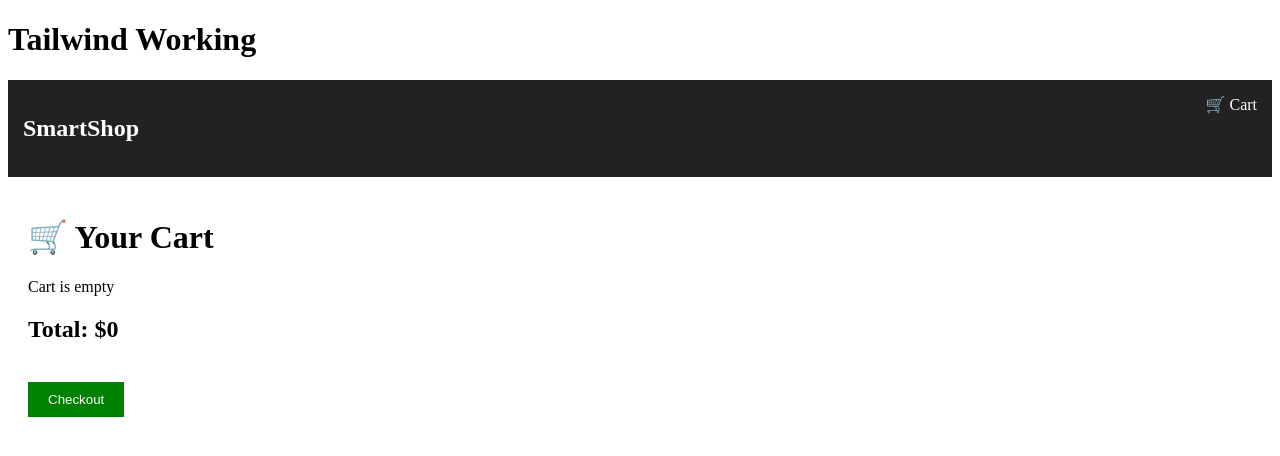
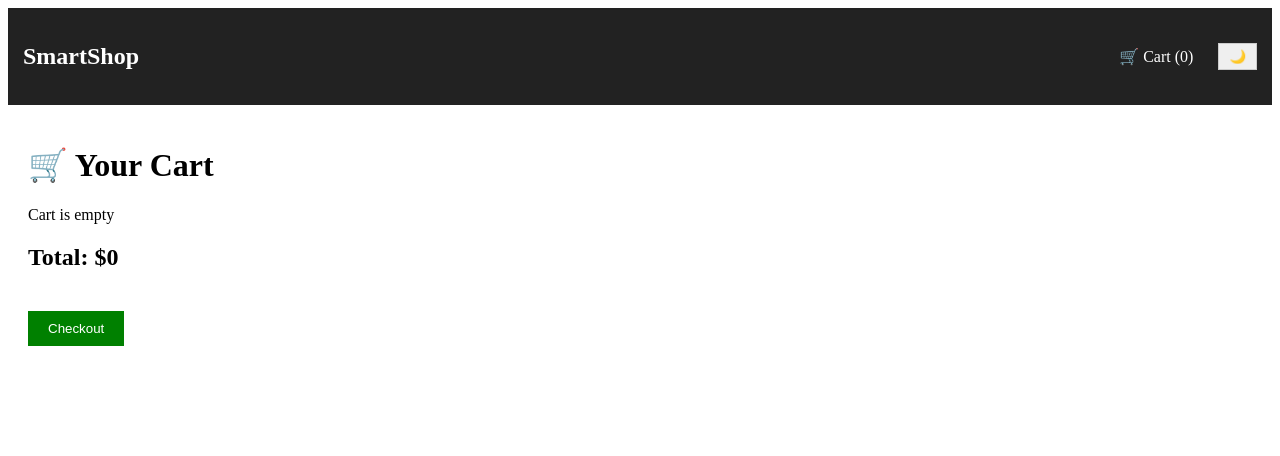
Before and after one commit to pavipavi0308-maker/smartshop-spa, a Vue app: page /cart in a window 1280 px wide. Shown: the top 456 px of the page. Built offline with nearby package versions, Linux system fonts and the light colour scheme.

Commit message:
Fixed cart layout structure bug

```diff
--- a/src/App.vue
+++ b/src/App.vue
@@ -4,16 +4,11 @@ import Navbar from "./components/Navbar.vue"
 </script>
 
 
-
 <template>
-
-  <h1 class="text-4xl font-bold text-blue-600">
-  Tailwind Working
-</h1>
-
-
-
+<div class="bg-white dark:bg-gray-900 text-black dark:text-white min-h-screen">
 
   <Navbar />
   <router-view />
+
+</div>
 </template>
--- a/src/components/Navbar.vue
+++ b/src/components/Navbar.vue
@@ -6,6 +6,11 @@ import { useRouter } from "vue-router"
 
 const { cart } = useCart()
 const router = useRouter()
+
+function toggleDarkMode() {
+  document.documentElement.classList.toggle("dark")
+}
+
 </script>
 
 <template>
@@ -15,22 +20,18 @@ const router = useRouter()
 SmartShop
 </h2>
 
-   <div @click="router.push('/cart')" style="cursor:pointer; position:relative;">
+<div style="display:flex; align-items:center; gap:10px;">
 
-  🛒 Cart
+<div @click="router.push('/cart')" style="cursor:pointer;">
+🛒 Cart ({{ cart.length }})
+</div>
 
-  <span
-  v-if="cart.length > 0"
-  style="
-  background:red;
-  color:white;
-  padding:2px 6px;
-  border-radius:50%;
-  font-size:12px;
-  margin-left:5px;
-  ">
-  {{ cart.length }}
-  </span>
+<button
+@click="toggleDarkMode"
+style="margin-left:15px; padding:5px 10px; border:1px solid #ccc; cursor:pointer;"
+>
+🌙
+</button>
 
 </div>
 
--- a/src/pages/CartPage.vue
+++ b/src/pages/CartPage.vue
@@ -1,15 +1,12 @@
 <script setup lang="ts">
 import { useCart } from "../store/cart"
 import { computed } from "vue"
-
 
 const { cart, removeFromCart, increaseQuantity, decreaseQuantity } = useCart()
 
 const total = computed(() => {
   return cart.value.reduce((sum, item) => sum + item.price * item.quantity, 0)
 })
-
-
 </script>
 
 <template>
@@ -48,14 +45,9 @@ const total = computed(() => {
         <button @click="increaseQuantity(item.id)">+</button>
       </div>
 
-    <button
-    @click="removeFromCart(item.id)"
-    style="padding:5px 10px; background:red; color:white; border:none;"
-    >
-    Remove
-    </button>
+      <button @click="removeFromCart(item.id)">Remove</button>
 
-    </div>
+    </div> <!-- ❗ v-for div close -->
 
     <h2 style="margin-top:20px;">
       Total: ${{ total }}
--- a/src/pages/HomePage.vue
+++ b/src/pages/HomePage.vue
@@ -44,8 +44,16 @@ onMounted(async () => {
 </script>
 
 <template>
+
+
+
+
+
+
   <div>
-    <h1>Products</h1>
+
+   <h1 class="text-2xl font-bold mb-4">Products</h1>
+
 <div v-if="loading" style="text-align:center; margin-top:40px;">
 
 <div
@@ -99,9 +107,9 @@ animation:spin 1s linear infinite;
        </div>
 
     <!-- Products Grid -->
-    <div class="grid grid-cols-1 sm:grid-cols-2 md:grid-cols-3 lg:grid-cols-4 gap-5">
+<div v-if="!loading" class="grid grid-cols-1 sm:grid-cols-2 md:grid-cols-3 lg:grid-cols-4 gap-5">
 
-        <ProductCard
+    <ProductCard
         v-for="product in filteredProducts"
         :key="product.id"
         :product="product"
--- a/tailwind.config.js
+++ b/tailwind.config.js
@@ -1,5 +1,6 @@
 /** @type {import('tailwindcss').Config} */
 export default {
+  darkMode: "class",
   content: [
     "./index.html",
     "./src/**/*.{vue,js,ts,jsx,tsx}",
```
Lines whose indentation alone changed are shown as unchanged.
